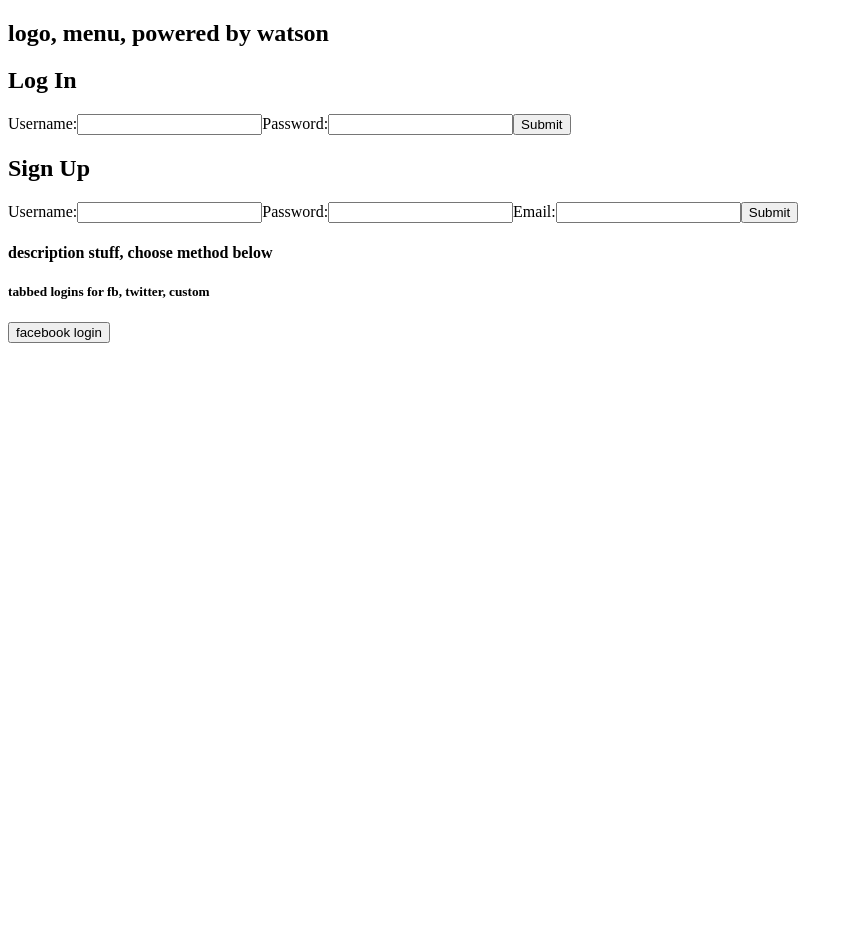
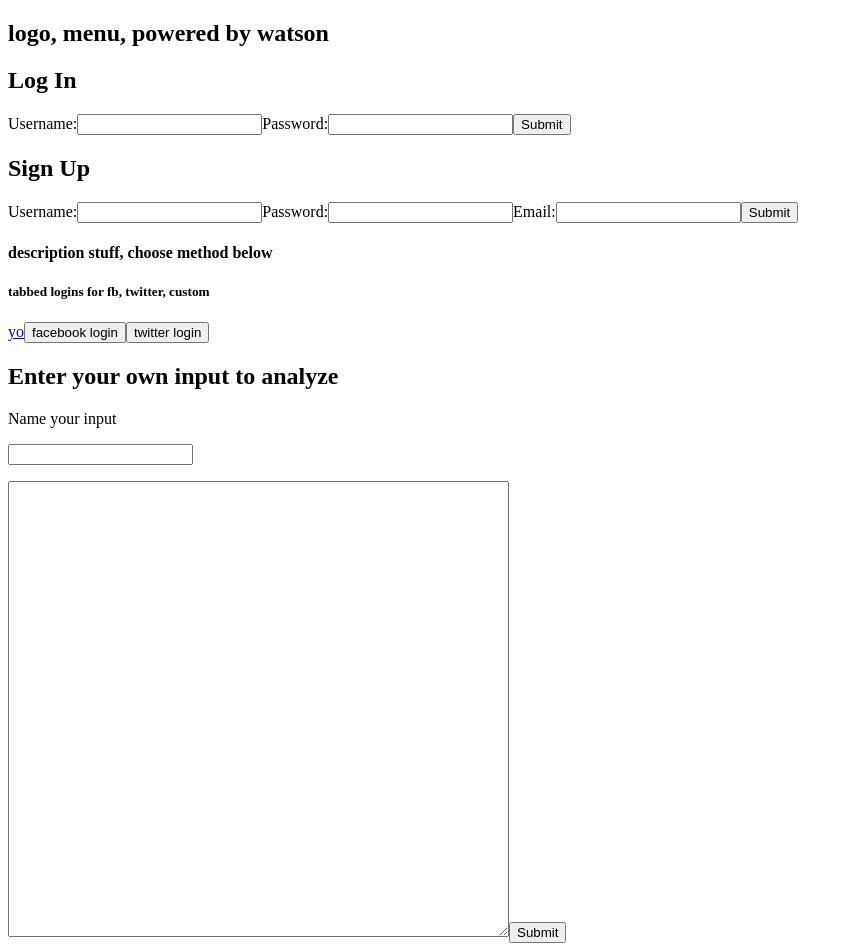
Before and after one commit to mstifflin/datashrink72, a React app: page / in a window 1280 px wide. Shown: the whole page, without its empty margins (0-853 px from the left). Before the commit the page ends 800 px from the top, so only its background shows below. Built offline with nearby package versions, Linux system fonts and the light colour scheme; the HTML template or start-up script is replaced by a standard one.

Commit message:
added custom form

```diff
--- /dev/null
+++ b/client/src/components/CustomForm.jsx
@@ -0,0 +1,55 @@
+import React from 'react';
+import ReactDOM from 'react-dom';
+import * as s from '../serverCalls.js'
+
+class CustomForm extends React.Component {
+  constructor(props) {
+    super(props)
+    this.state = {
+      name: '',
+      text: ''
+    }
+    this.updateFormValue = this.updateFormValue.bind(this);
+    this.sendForm = this.sendForm.bind(this);
+  }
+
+
+  updateFormValue(e) {
+    const name = e.target.name
+    this.setState({[name]: e.target.value});
+  }
+
+  sendForm(event) {
+    event.preventDefault()
+    console.log(this.state)
+    s.serverPost('analyze', this.state)
+    .then(e => {
+      //render the data somewhere
+      console.log(e, 'yo');
+    }).catch(e => {
+      console.log(e);
+      //tell user they done messed up
+    })
+  }
+
+  render () {
+    return (
+      <div>
+      <h2>Enter your own input to analyze</h2>
+      <form onSubmit={this.sendForm}>
+        <label>
+          Name your input
+          <p></p>
+          <input type="text" name='name' onChange={this.updateFormValue} defaultValue=''/>
+          <p></p>
+        </label>
+        <textarea rows='30' cols='60' name='text' onChange={this.updateFormValue} defaultValue=''/>
+        <input type="submit" defaultValue ='submit'/>
+      </form>
+      </div>
+    )
+  }
+}
+
+
+export default CustomForm
--- a/client/src/index.jsx
+++ b/client/src/index.jsx
@@ -4,6 +4,8 @@ import $ from 'jquery';
 import List from './components/List.jsx';
 import LoginForm from './components/LoginForm.jsx';
 import SignupForm from './components/SignupForm.jsx';
+import CustomForm from './components/CustomForm.jsx';
+
 import * as s from './serverCalls.js'
 
 class App extends React.Component {
@@ -21,8 +23,18 @@ class App extends React.Component {
 
   facebookLogin() {
     console.log('yo')
-    s.serverGet('facebook')
+    s.serverGet('facebook');
+    //promise needs to be chained
   }
+
+  twitterLogin() {
+    s.serverGet('twitter');
+    //promise needs to be chained
+  }
+
+
+  /* formSubmit is a placeholder for functions that we will need to pass down
+    to render data in a prespecified area */
 
   render () {
     return (
@@ -32,8 +44,12 @@ class App extends React.Component {
         <SignupForm formSubmit={this.formSubmit}/>
         <h4>description stuff, choose method below</h4>
         <h5>tabbed logins for fb, twitter, custom</h5>
+        <a href="\facebook">yo</a>
         <button onClick={this.facebookLogin}>facebook login</button>
+        <button onClick={this.twitterLogin}>twitter login</button>
+        <CustomForm formSubmit={this.formSubmit} />
       </div>
+
     )
   }
 }
--- a/client/src/serverCalls.js
+++ b/client/src/serverCalls.js
@@ -5,7 +5,7 @@ var routes = {
     signup: '/signup',
     facebook: '/facebook',
     twitter: '/twitter',
-    custom: '/analyze'
+    analyze: '/analyze'
 }
 
 const serverPost = (routeName, message) => {
```
Also changed, not shown: 1 other file (tests, documents, lock files or other folders).
